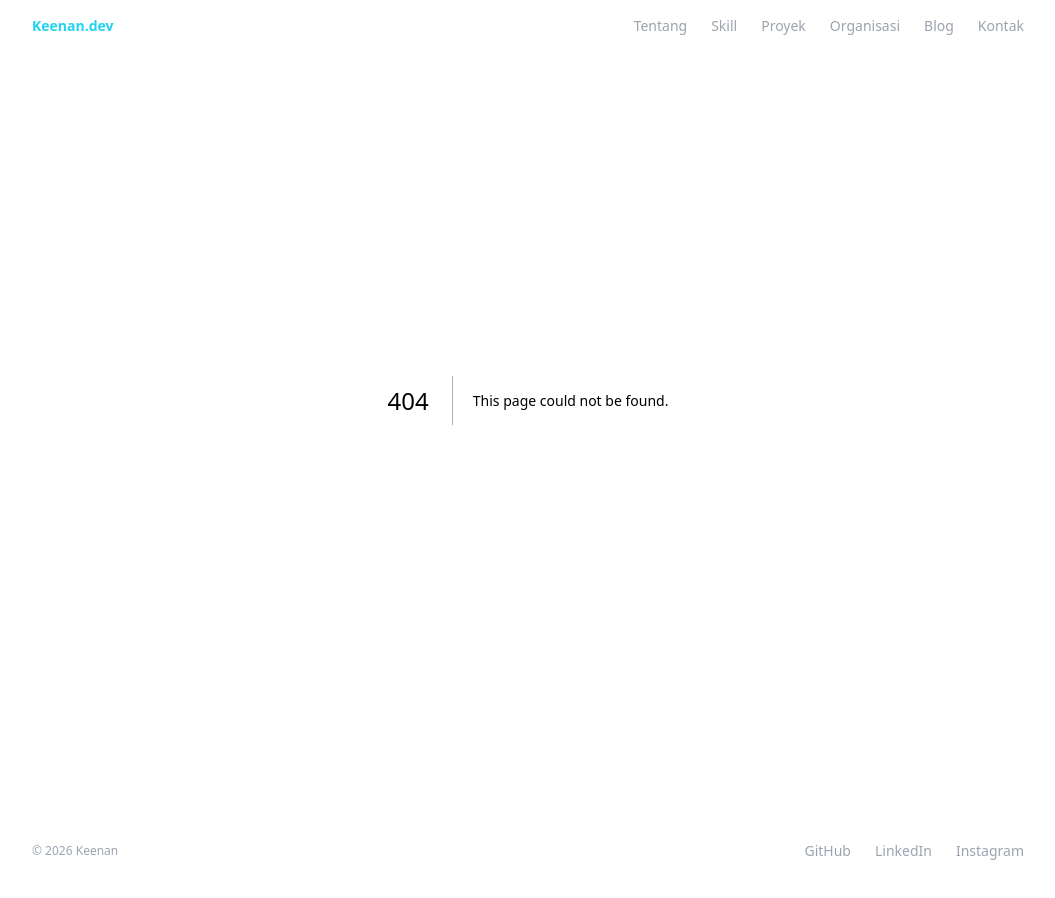
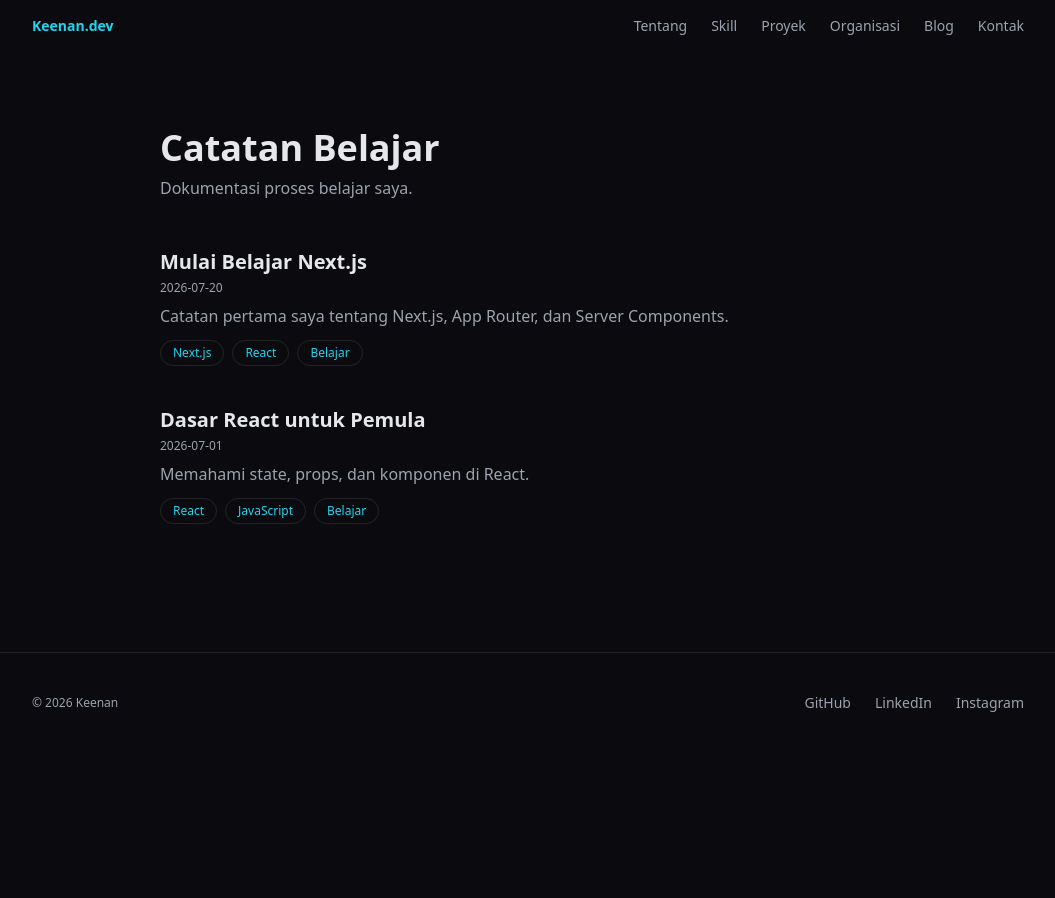
Before and after one commit to Keenanputra/portofolio-pelajar, a Next.js app: page /blog in a window 1280 px wide. Before the commit this address had no page. Shown: the top 898 px of the page, without its empty margins (112-1167 px from the left). After the commit the page ends 800 px from the top, so only its background shows below. Built offline with nearby package versions, Linux system fonts and the light colour scheme.

Commit message:
feat: blog dan detail artikel

```diff
--- /dev/null
+++ b/src/app/blog/[slug]/page.tsx
@@ -0,0 +1,30 @@
+import { notFound } from "next/navigation";
+import { getAllPosts, getPost } from "@/lib/content";
+import MarkdownBody from "@/components/MarkdownBody";
+
+export function generateStaticParams() {
+  return getAllPosts().map((post) => ({ slug: post.slug }));
+}
+
+export async function generateMetadata({ params }: { params: Promise<{ slug: string }> }) {
+  const { slug } = await params;
+  const post = getPost(slug);
+  return { title: post?.title ?? "Artikel", description: post?.description };
+}
+
+export default async function BlogPostPage({ params }: { params: Promise<{ slug: string }> }) {
+  const { slug } = await params;
+  const post = getPost(slug);
+  if (!post) notFound();
+
+  return (
+    <article className="mx-auto max-w-3xl px-4 py-32">
+      <p className="font-mono text-xs text-accent">{post.date}</p>
+      <h1 className="mt-2 text-3xl font-bold text-foreground sm:text-4xl">{post.title}</h1>
+      <p className="mt-4 text-lg text-muted">{post.description}</p>
+      <div className="mt-12 border-t border-white/10 pt-10">
+        <MarkdownBody content={post.content} />
+      </div>
+    </article>
+  );
+}
--- /dev/null
+++ b/src/app/blog/page.tsx
@@ -0,0 +1,33 @@
+import Link from "next/link";
+import { getAllPosts } from "@/lib/content";
+
+export default function BlogPage() {
+  const posts = getAllPosts();
+
+  return (
+    <main className="mx-auto max-w-3xl px-4 py-32">
+      <h1 className="text-3xl font-bold text-foreground sm:text-4xl">Catatan Belajar</h1>
+      <p className="mt-2 text-muted">Dokumentasi proses belajar saya.</p>
+      <ul className="mt-12 space-y-10">
+        {posts.map((post) => (
+          <li key={post.slug}>
+            <Link href={`/blog/${post.slug}`} className="group block">
+              <h2 className="text-xl font-semibold text-foreground transition group-hover:text-accent">
+                {post.title}
+              </h2>
+              <p className="mt-1 font-mono text-xs text-muted">{post.date}</p>
+              <p className="mt-2 text-muted">{post.description}</p>
+              <ul className="mt-3 flex flex-wrap gap-2">
+                {post.tags.map((tag) => (
+                  <li key={tag} className="rounded-full border border-white/10 px-3 py-1 font-mono text-xs text-accent">
+                    {tag}
+                  </li>
+                ))}
+              </ul>
+            </Link>
+          </li>
+        ))}
+      </ul>
+    </main>
+  );
+}
--- a/src/app/page.tsx
+++ b/src/app/page.tsx
@@ -3,6 +3,7 @@ import About from "@/components/About";
 import Skills from "@/components/Skills";
 import Projects from "@/components/Projects";
 import Organizations from "@/components/Organizations";
+import BlogSection from "@/components/BlogSection";
 
 export default function Home() {
   return (
@@ -12,6 +13,7 @@ export default function Home() {
       <Skills />
       <Projects />
       <Organizations />
+      <BlogSection />
     </>
   );
 }
--- /dev/null
+++ b/src/components/BlogSection.tsx
@@ -0,0 +1,37 @@
+import Link from "next/link";
+import { getRecentPosts } from "@/lib/content";
+import Reveal from "./Reveal";
+
+export default function BlogSection() {
+  const posts = getRecentPosts(3);
+
+  return (
+    <section id="blog" className="mx-auto max-w-3xl px-4 py-24">
+      <Reveal>
+        <h2 className="text-2xl font-bold text-foreground sm:text-3xl">
+          <span className="font-mono text-accent">05.</span> Catatan Belajar
+        </h2>
+      </Reveal>
+      <ul className="mt-10 space-y-8">
+        {posts.map((post, i) => (
+          <Reveal key={post.slug} delay={i * 0.05}>
+            <li>
+              <Link href={`/blog/${post.slug}`} className="group block">
+                <h3 className="font-semibold text-foreground transition group-hover:text-accent">
+                  {post.title}
+                </h3>
+                <p className="mt-1 font-mono text-xs text-muted">{post.date}</p>
+                <p className="mt-2 text-sm text-muted">{post.description}</p>
+              </Link>
+            </li>
+          </Reveal>
+        ))}
+      </ul>
+      <Reveal delay={0.15}>
+        <Link href="/blog" className="mt-8 inline-block font-mono text-sm text-accent transition hover:text-accent-2">
+          Semua catatan →
+        </Link>
+      </Reveal>
+    </section>
+  );
+}
```
